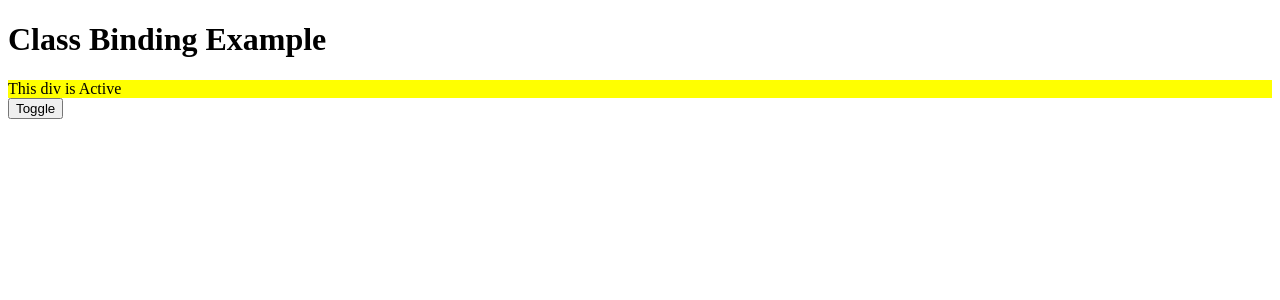
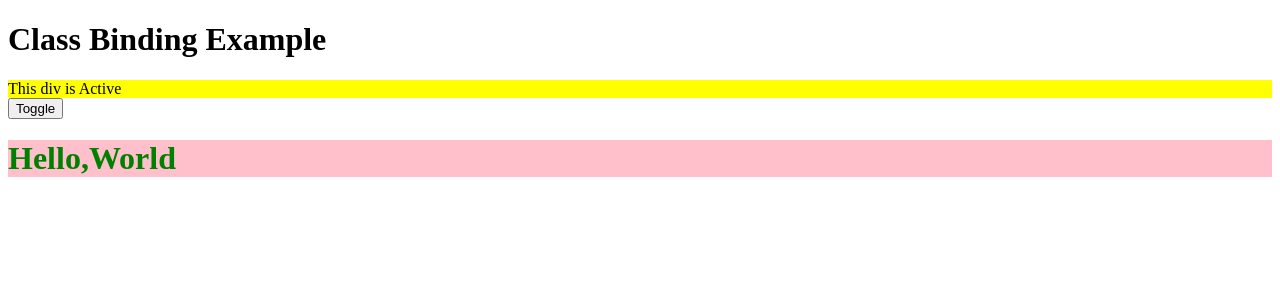
Before and after one commit to kvandana451/kvandana451-data-binding, an Angular app in the folder my-app/: page / in a window 1280 px wide. Shown: the top 300 px of the page. Built offline with nearby package versions, Linux system fonts and the light colour scheme.

Commit message:
style binding implementation

```diff
--- a/my-app/src/app/app.component.html
+++ b/my-app/src/app/app.component.html
@@ -1,3 +1,6 @@
 <h1>Class Binding Example</h1>
 <div [class.active]="isActive">This div is Active</div>
 <button (click)="toggle()">Toggle</button>
+<div [style.background-color]="backGroundColor">
+  <h1 [style.color]="color">Hello,World</h1>
+</div>
--- a/my-app/src/app/app.component.ts
+++ b/my-app/src/app/app.component.ts
@@ -10,6 +10,8 @@ import { RouterOutlet } from '@angular/router';
 export class AppComponent {
   title = 'my-app';
   isActive = true;
+  backGroundColor = 'pink';
+  color = 'green';
   toggle() {
     this.isActive = !this.isActive;
   }
```
Also changed, not shown: my-app/src/app/app.component.scss (line endings or trailing spaces).
